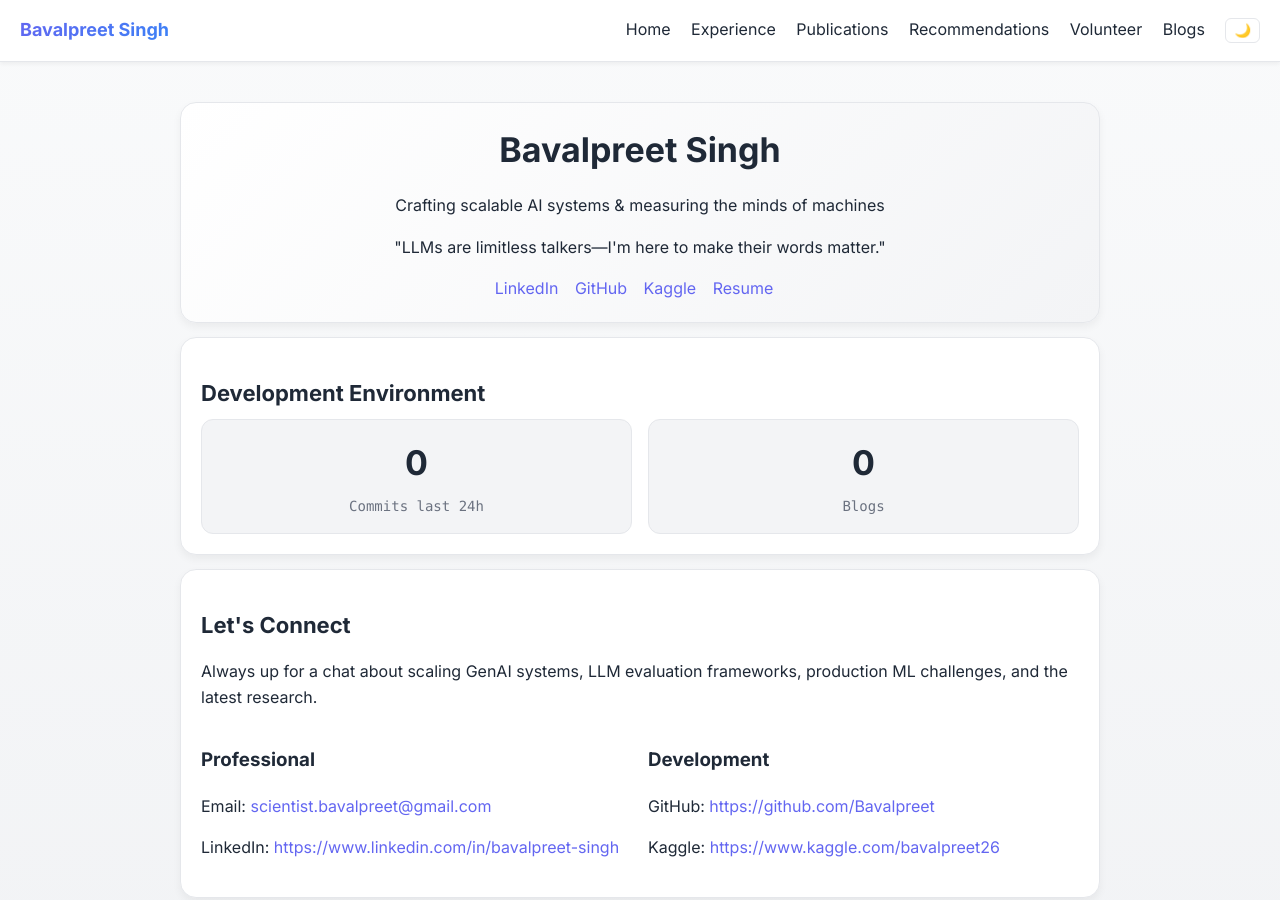
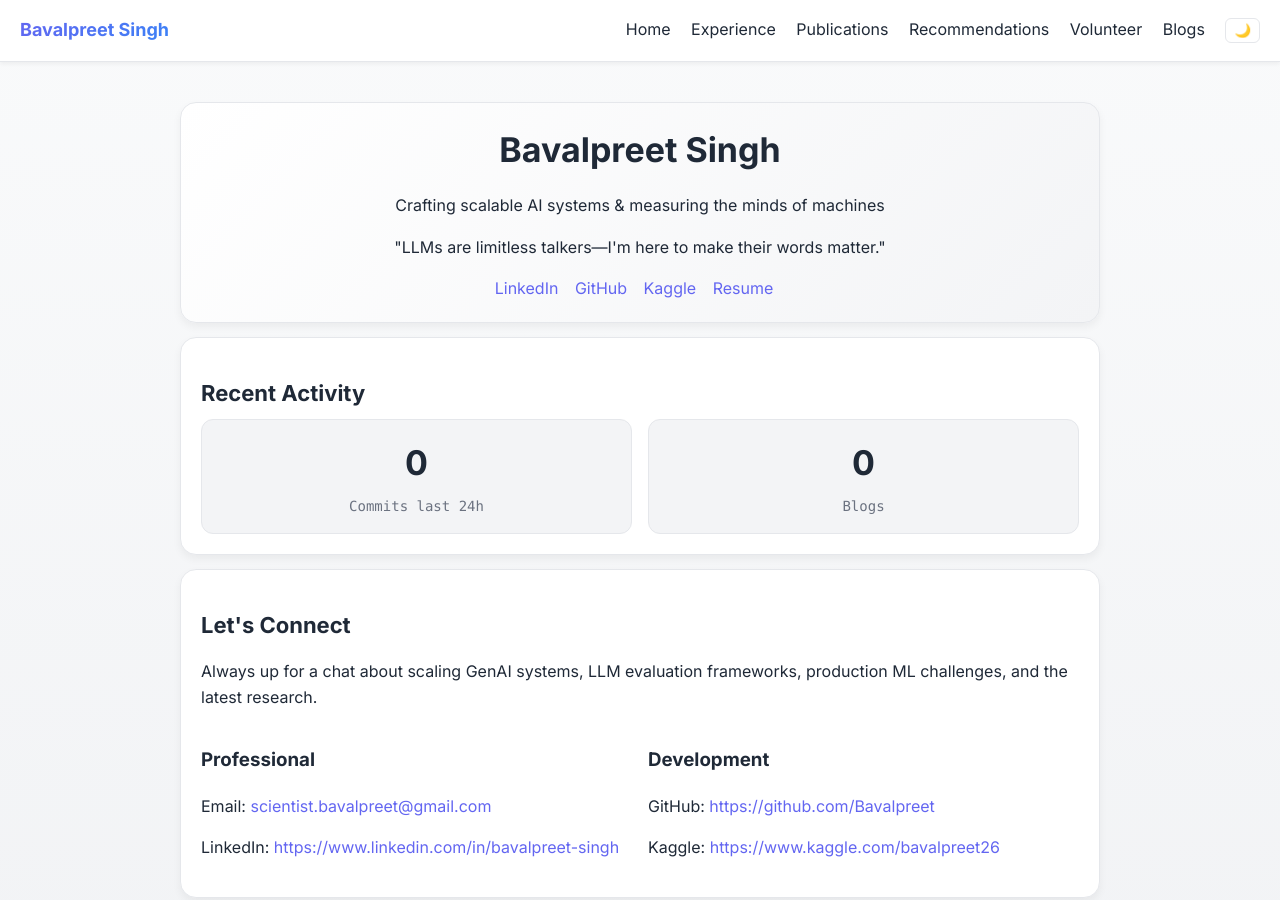
Before and after one commit to Bavalpreet/bavalpreet.github.io, a Jekyll site: the page built from index.html, in a window 1280 px wide and 900 px high. Built offline with Jekyll 4.4.1, drawn with Linux system fonts in a browser that asks for light colours.

Commit message:
Rename Development Environment section to Recent Activity

```diff
--- a/assets/js/main.js
+++ b/assets/js/main.js
@@ -59,7 +59,7 @@ document.addEventListener('DOMContentLoaded', () => {
     observer.observe(card);
   });
 
-  // Live development environment stats
+  // Live recent activity stats
   const commitCountEl = document.getElementById('commit-count');
   const commitLabelEl = document.getElementById('commit-label');
   const blogEl = document.getElementById('blog-count');
--- a/index.html
+++ b/index.html
@@ -20,7 +20,7 @@ title: Home
 </section>
 
 <section class="card">
-  <h2 class="h2">Development Environment</h2>
+  <h2 class="h2">Recent Activity</h2>
     <div class="grid stats">
       <div class="stat">
         <h3 class="h1" id="commit-count">{{ env.activity }}</h3>
```
